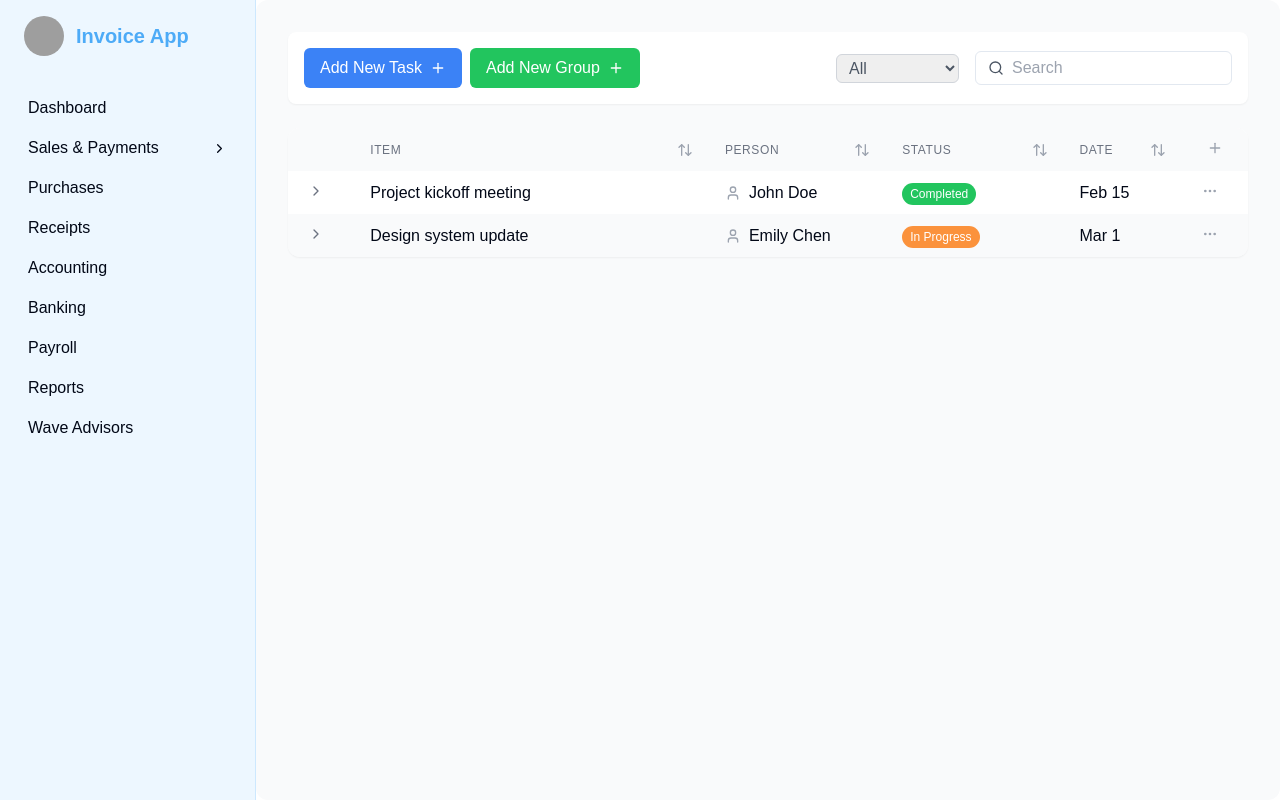
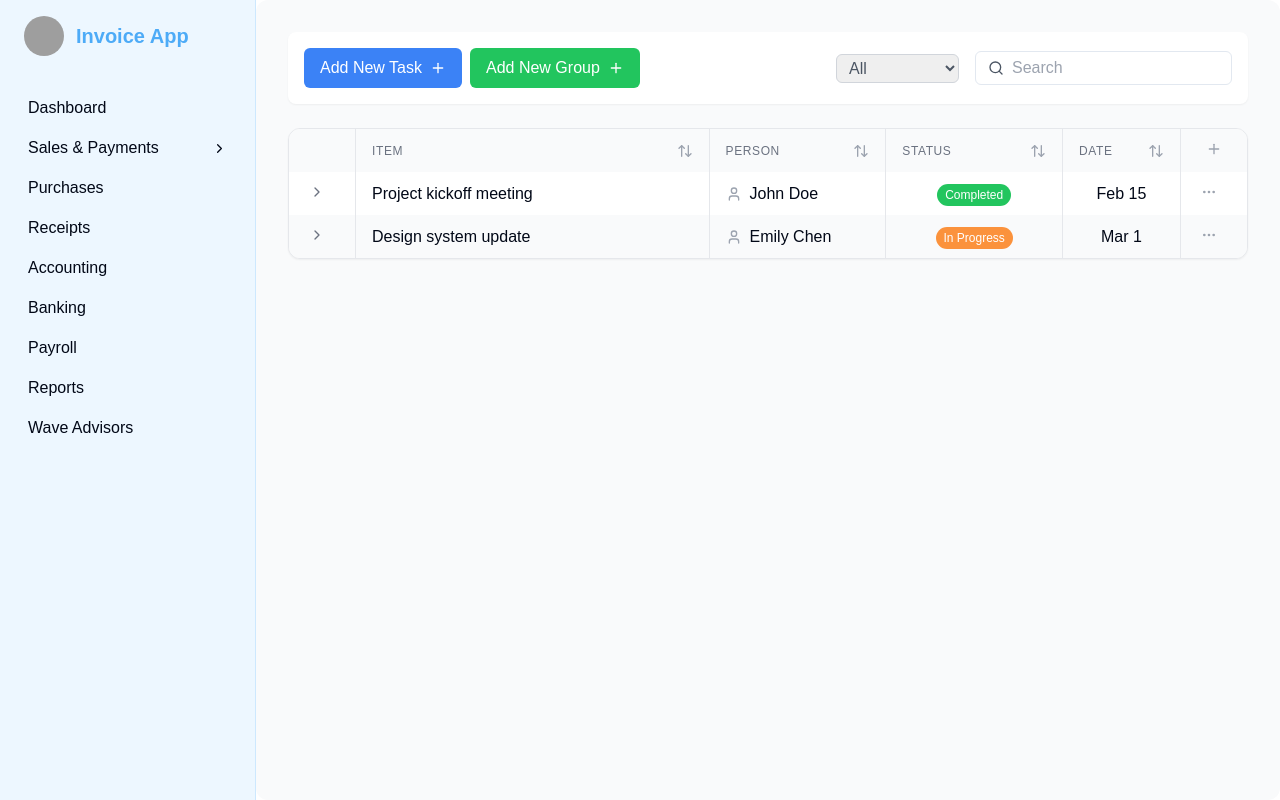
Before and after one commit to shakuisitive/invoicopedia, a Next.js app: page /test3 in a window 1280 px wide. Shown: the top 800 px of the page. Built offline with nearby package versions, Linux system fonts and the light colour scheme; grey boxes are pictures that could not be loaded.

Commit message:
add swapping columns options

```diff
--- a/src/app/test3/page.tsx
+++ b/src/app/test3/page.tsx
@@ -552,7 +552,7 @@ const TaskScheduler: React.FC = () => {
         </div>
       </div>
 
-      <div className="overflow-x-auto rounded-xl bg-white shadow-sm">
+      <div className="overflow-x-auto rounded-xl bg-white shadow-sm border border-gray-200">
         <table className="w-full">
           <thead>
             <tr className="bg-gray-50">
@@ -560,7 +560,7 @@ const TaskScheduler: React.FC = () => {
               {parentColumns.map((column) => (
                 <th
                   key={column.id}
-                  className="px-4 py-2 text-left text-xs font-medium text-gray-500 uppercase tracking-wider"
+                  className="px-4 py-2 text-left text-xs font-medium text-gray-500 uppercase tracking-wider border-x border-gray-200"
                   style={{ width: column.width }}
                   draggable
                   onDragStart={() => handleColumnDragStart(column)}
@@ -632,10 +632,14 @@ const TaskScheduler: React.FC = () => {
                       )}
                     </button>
                   </td>
-                  {parentColumns.map((column) => (
+                  {parentColumns.map((column, colIndex) => (
                     <td
                       key={column.id}
-                      className="px-4 py-2"
+                      className={
+                        colIndex === 0
+                          ? "px-4 py-2 border-x border-gray-200 text-left"
+                          : "px-4 py-2 border-x border-gray-200 text-center"
+                      }
                       onDoubleClick={() =>
                         handleCellDoubleClick(
                           task.id,
@@ -693,7 +697,7 @@ const TaskScheduler: React.FC = () => {
                                 {subtaskColumns.map((column) => (
                                   <th
                                     key={column.id}
-                                    className="px-4 py-2 text-left text-xs font-medium text-gray-500 uppercase tracking-wider"
+                                    className="px-4 py-2 text-left text-xs font-medium text-gray-500 uppercase tracking-wider border-x border-gray-200"
                                     style={{ width: column.width }}
                                     draggable
                                     onDragStart={() =>
@@ -764,10 +768,14 @@ const TaskScheduler: React.FC = () => {
                                     handleSubtaskDrop(e, task.id, subtask.id)
                                   }
                                 >
-                                  {subtaskColumns.map((column) => (
+                                  {subtaskColumns.map((column, colIndex) => (
                                     <td
                                       key={column.id}
-                                      className="px-4 py-2"
+                                      className={
+                                        colIndex === 0
+                                          ? "px-4 py-2 border-x border-gray-200 text-left"
+                                          : "px-4 py-2 border-x border-gray-200 text-center"
+                                      }
                                       onDoubleClick={() =>
                                         handleCellDoubleClick(
                                           task.id,
```
